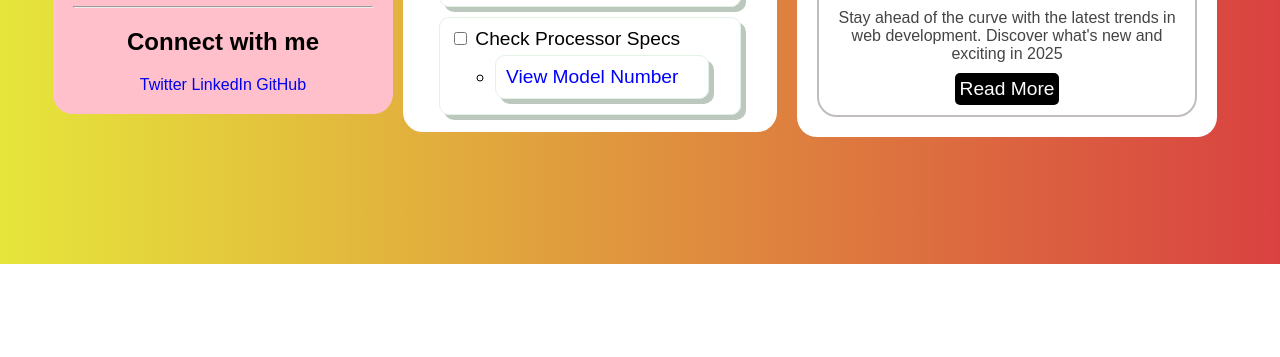
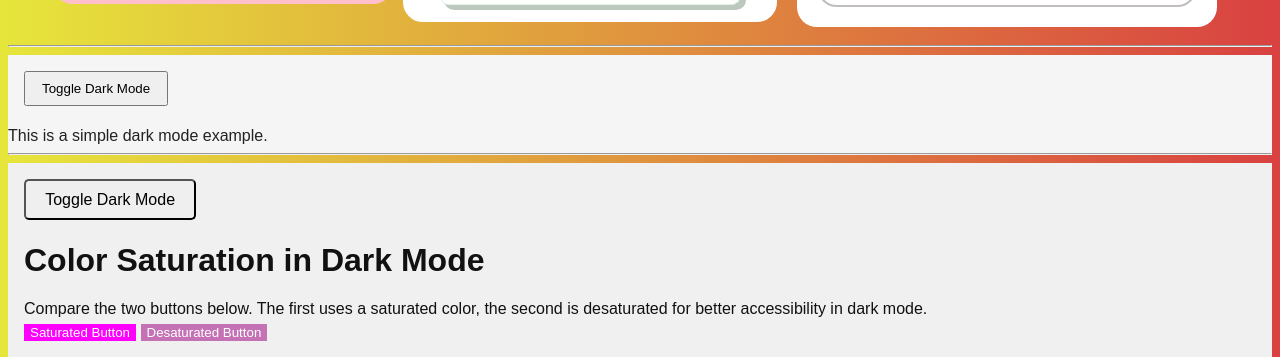
Before and after one commit to abdel1413/HtmlCss, a plain HTML site: page index.html in a window 1280 px wide. Shown: the part 552-909 px from the top of the page. Before the commit the page ends 816 px from the top, so only its background shows below. Drawn offline with Linux system fonts and the light colour scheme.

Commit message:
learning design

```diff
--- a/index.html
+++ b/index.html
@@ -69,6 +69,32 @@
      </div>
  </div>
 
+</div>
+ <hr>
+<div class="design">
+  <button id="theme-toggle" class="toggle-btn">Toggle Dark Mode</button>
+
+<div class="content">
+  <p>This is a simple dark mode example.</p>
+</div>
+<hr>
+<div class="saturation-container">
+  <button id="theme-toggle" class="saturation-btn">Toggle Dark Mode</button>
+
+<div class="sturation-content">
+  <h1>Color Saturation in Dark Mode</h1>
+  <p>Compare the two buttons below. The first uses a saturated color, the second is desaturated for better accessibility in dark mode.</p>
+
+  <div class="buttons">
+    <button class="saturated">Saturated Button</button>
+    <button class="desaturated">Desaturated Button</button>
+  </div>
+</div>
+
+</div>
+
+<script src="./script.js"></script>
 </body>
 
+
 </html>
--- /dev/null
+++ b/script.js
@@ -0,0 +1,10 @@
+
+
+document.getElementById('theme-toggle').addEventListener('click', () => {
+  document.querySelector('.design').classList.toggle('dark');
+});
+
+
+document.querySelector('.saturation-btn').addEventListener('click', () => {
+  document.querySelector('.saturation-container').classList.toggle('dark');
+});
--- a/styles.css
+++ b/styles.css
@@ -11,7 +11,7 @@ body{
     display: flex;
     justify-content: center;
     align-items: center;
-    height: 100vh;
+
 
 }
 p{
@@ -166,3 +166,72 @@ img .post-img{
   color: #444444;
 
 }
+
+
+/* Design part */
+.design{
+     height: 100px;
+    background: #f5f5f5;
+      color: #222;
+      font-family: sans-serif;
+      transition: background 0.3s, color 0.3s;
+}
+
+
+.toggle-btn {
+  margin: 1rem;
+  padding: 0.5rem 1rem;
+  cursor: pointer;
+}
+
+.design.dark {
+  background: #121212;
+  color: #e0e0e0;
+}
+
+.saturation-container{
+   background-color: #f0f0f0;
+  color: #111;
+  font-family: sans-serif;
+  transition: background 0.3s, color 0.3s;
+  padding: 1rem;
+}
+
+.saturation-btn{
+     padding: 0.6rem 1.2rem;
+  font-size: 1rem;
+  border-radius: 5px;
+  cursor: pointer;
+  margin-right: 1rem;
+  transition: background 0.3s, color 0.3s;
+}
+
+
+.buttons button {
+  border: none;
+}
+
+.saturated {
+  background-color: #ff00ff;
+  color: white;
+}
+
+.desaturated {
+  background-color: #c472b5;
+  color: white;
+}
+
+.saturation-container.dark {
+  background-color: #121212;
+  color: #e0e0e0;
+}
+
+.saturation-container.dark .saturated {
+  background-color: #ff00ff;
+  color: black;
+}
+
+.saturation-container.dark .desaturated {
+  background-color: #925f88;
+  color: white;
+}
```
